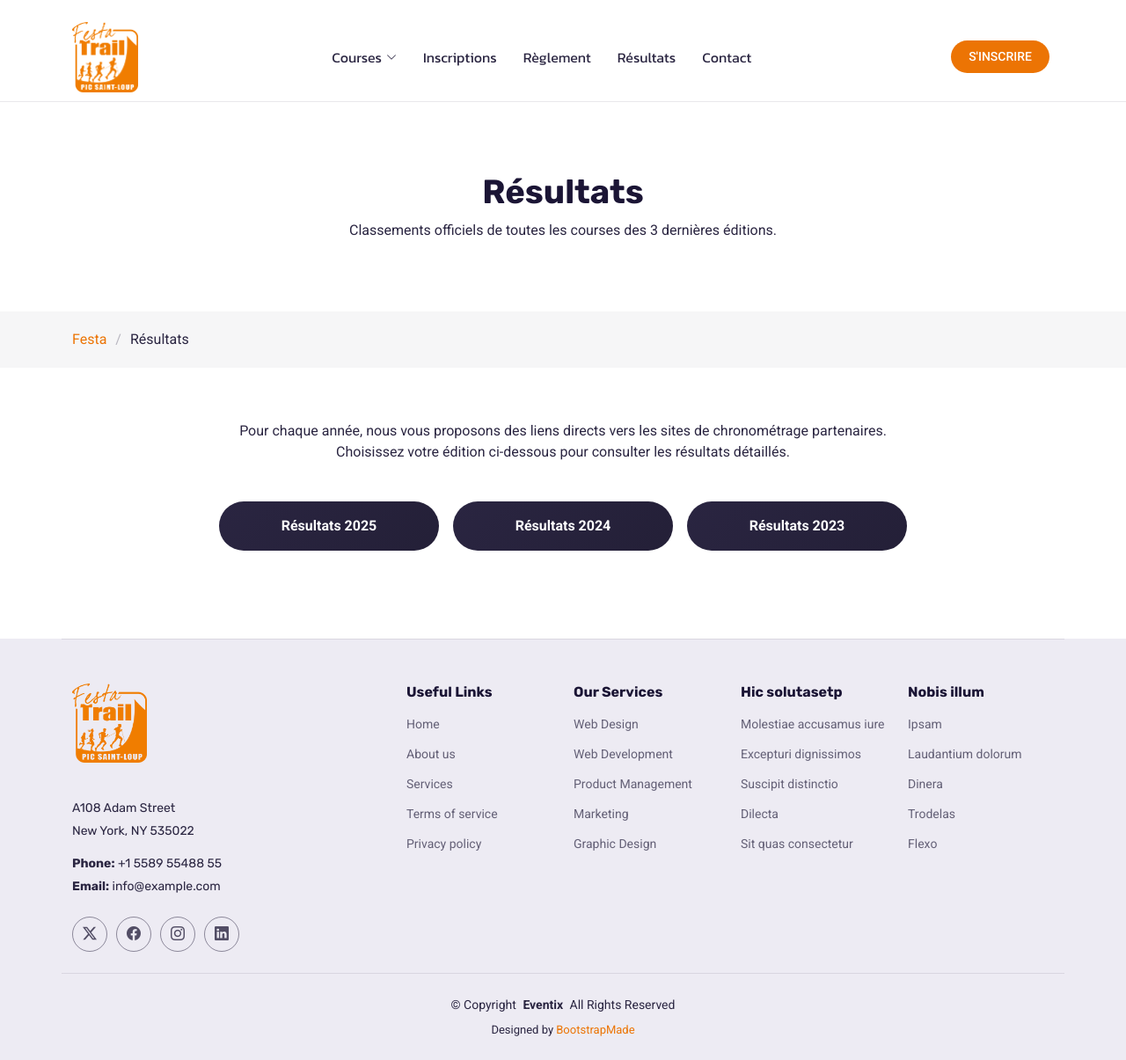
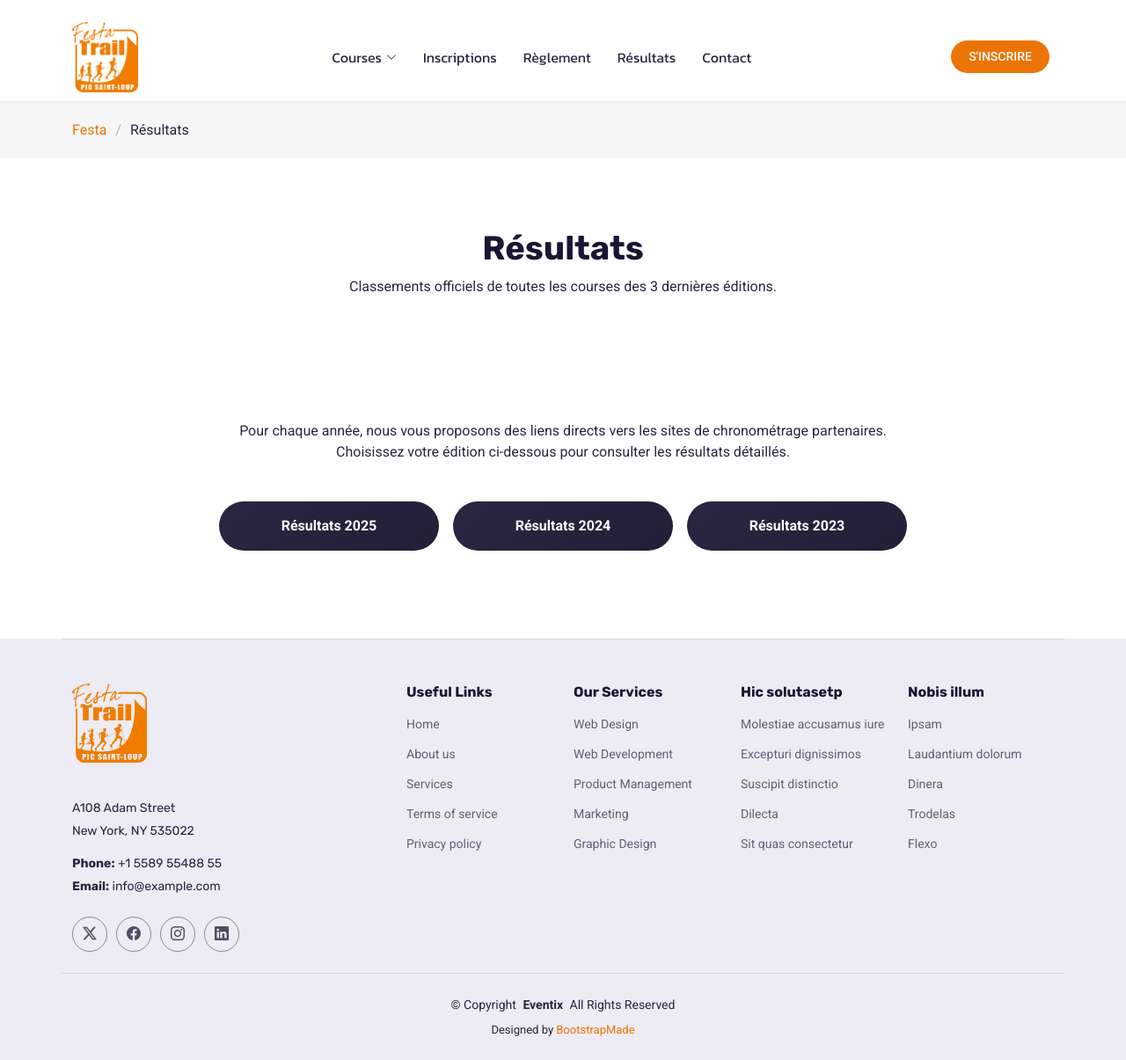
Before and after one commit to festatrail/festatrail.github.io, a Jekyll site: the page built from pages/resultats.html, in a window 1280 px wide and 1205 px high. Shown: the whole window at 88% size. Built offline with Jekyll 4.4.1, drawn with Linux system fonts in a browser that asks for light colours.

Commit message:
Inversion header titre / fil d'ariane

```diff
--- a/_includes/page-title.html
+++ b/_includes/page-title.html
@@ -1,5 +1,13 @@
 <!-- Page Title -->
 <div class="page-title">
+    <nav class="breadcrumbs">
+        <div class="container">
+            <ol>
+                <li><a href="/">Festa</a></li>
+                <li class="current">{{ include.breadcrumb }}</li>
+            </ol>
+        </div>
+    </nav>
     <div class="heading">
         <div class="container">
             <div class="row d-flex justify-content-center text-center">
@@ -12,12 +20,5 @@
             </div>
         </div>
     </div>
-    <nav class="breadcrumbs">
-        <div class="container">
-            <ol>
-                <li><a href="/">Festa</a></li>
-                <li class="current">{{ include.breadcrumb }}</li>
-            </ol>
-        </div>
-    </nav>
+
 </div><!-- End Page Title -->
```
